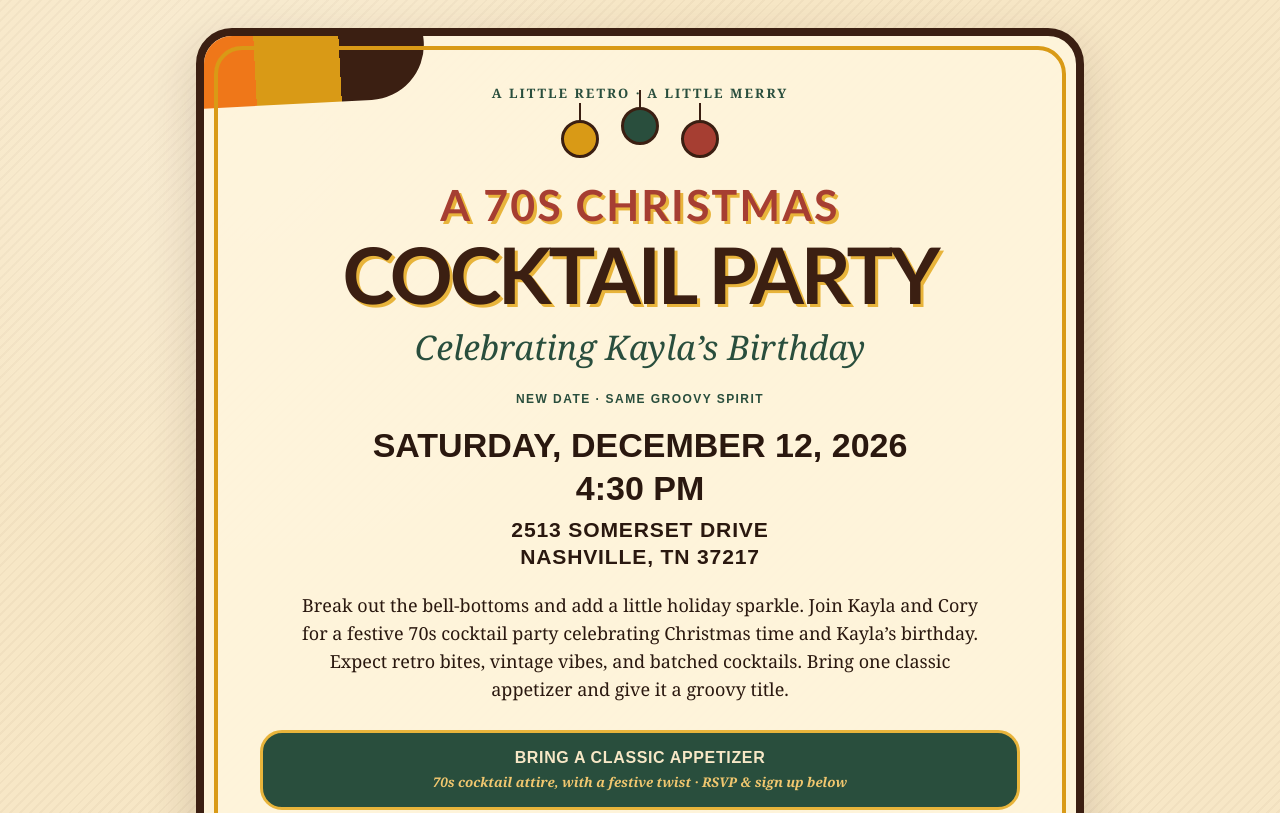
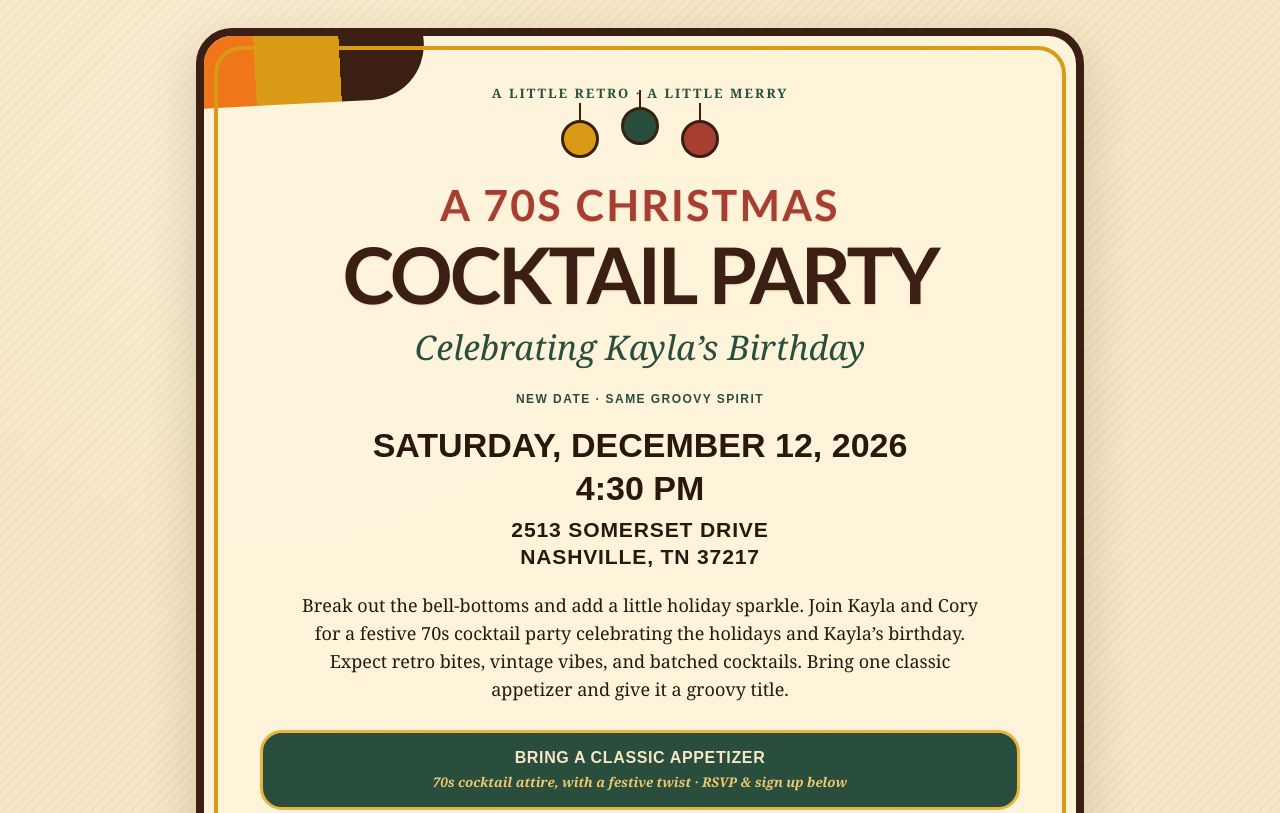
Before and after one commit to heckcory/70s-cocktail-party, a plain HTML site: page index.html in a window 1280 px wide. Shown: the top 813 px of the page. Drawn offline with Linux system fonts and the light colour scheme; no server answers.

Commit message:
Refine holiday wording and soften heading shadow

```diff
--- a/index.html
+++ b/index.html
@@ -99,7 +99,7 @@
       letter-spacing: -.04em;
       text-transform: uppercase;
       color: var(--brown);
-      text-shadow: 3px 3px 0 var(--gold);
+      text-shadow: 0 1px 2px rgba(150, 100, 22, .18);
     }
 
     h1 span {
@@ -404,7 +404,7 @@
         </div>
 
         <div class="intro">
-          Break out the bell-bottoms and add a little holiday sparkle. Join Kayla and Cory for a festive 70s cocktail party celebrating Christmas time and Kayla’s birthday. Expect retro bites, vintage vibes, and batched cocktails. Bring one classic appetizer and give it a groovy title.
+          Break out the bell-bottoms and add a little holiday sparkle. Join Kayla and Cory for a festive 70s cocktail party celebrating the holidays and Kayla’s birthday. Expect retro bites, vintage vibes, and batched cocktails. Bring one classic appetizer and give it a groovy title.
         </div>
 
         <div class="callout">
```
